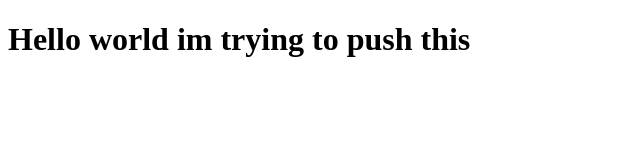
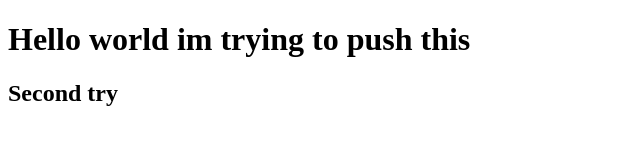
Before and after one commit to An301290/my-super-website, a plain HTML site: page index.html in a window 1280 px wide. Shown: the whole page, without its empty margins (0-640 px from the left). Drawn offline with Linux system fonts and the light colour scheme.

Commit message:
Add H2 second try

```diff
--- a/index.html
+++ b/index.html
@@ -6,5 +6,6 @@
   </head>
   <body>
   <h1>Hello world im trying to push this</h1>
+  <h2>Second try</h2>
   </body>
 </html>
```
